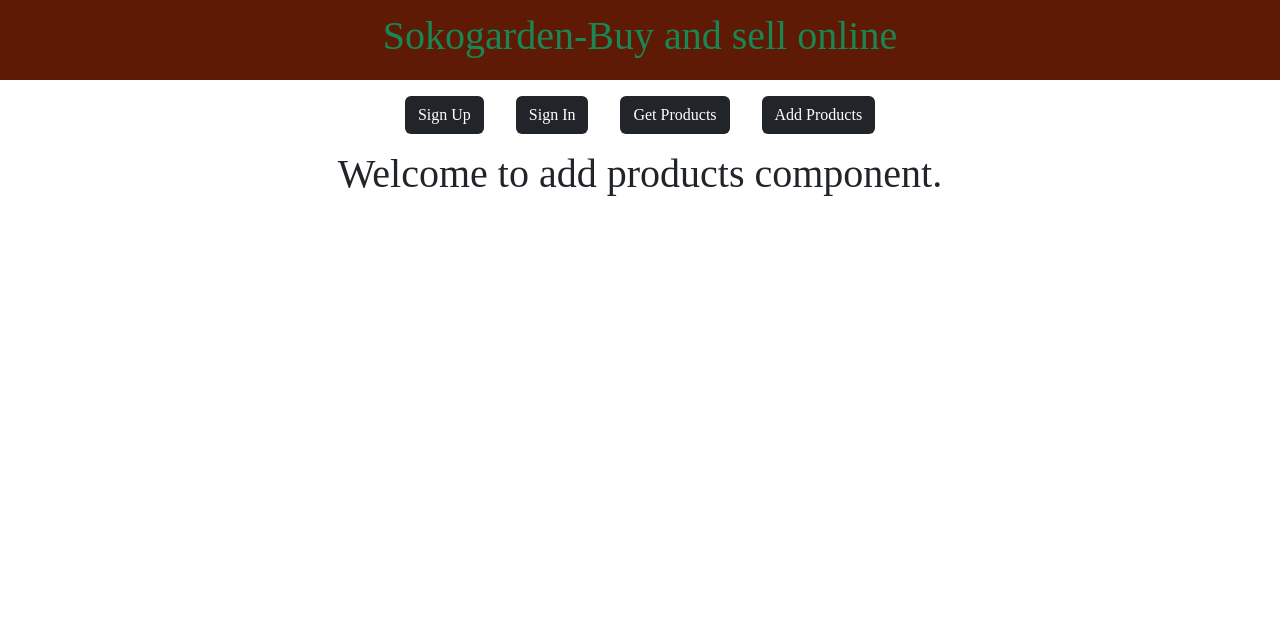
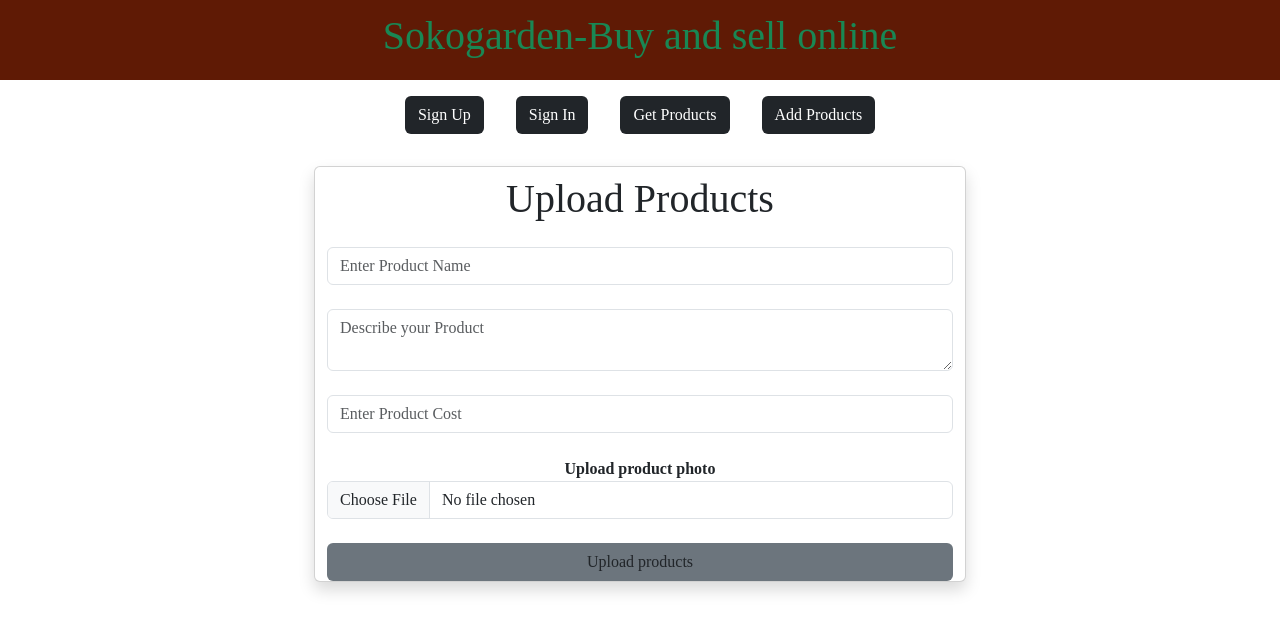
Before and after one commit to Hope-arch-byte/sokogarden_frontend, a React (Create React App) app: page /addproducts in a window 1280 px wide. Shown: the top 632 px of the page. Built offline with nearby package versions, Linux system fonts and the light colour scheme.

Commit message:
sokogarden frontend

```diff
--- a/src/components/AddProducts.jsx
+++ b/src/components/AddProducts.jsx
@@ -1,9 +1,110 @@
-import React from 'react'
+import React, { use, useState } from 'react'
+import axios from 'axios'
 
 const AddProducts = () => {
+  const [product_name,setproduct_name]=useState('')
+  const [product_description,setproduct_description]=useState('')
+  const [product_cost,setproduct_cost]=useState('')
+  const [product_photo,setproduct_photo]=useState('')
+
+  const [loading,setLoading]=useState('')
+  const [success,setSuccess]=useState('')
+  const [error,setError]=useState('')
+
+  const submit = async(e)=>{
+
+    e.preventDefault()
+
+    setLoading('Please wait...')
+
+    try {
+      // FormData below is the form data from insomnia
+      const data=new FormData()
+
+      // whatever is in quotes is what was written in insomnia as the names
+      data.append('product_name',product_name)
+      data.append('product_description',product_description)
+      data.append('product_cost',product_cost)
+      data.append('product_photo',product_photo)
+
+      const response=await axios.post('http://hopegathoni.alwaysdata.net/api/addproducts',data)
+
+      setLoading('')
+
+      setSuccess(response.data.message)
+
+      // below is used to clear all the data in the UI form.
+      setproduct_name('')
+      setproduct_description('')
+      setproduct_cost('')
+      setproduct_photo('')
+
+
+    }
+    catch (error) {
+      setLoading('')
+
+      setError(error.message)
+    }
+  }
+
+
   return (
-    <div>
-        <h1>Welcome to add products component.</h1>
+    <div className='row justify-content-center mt-3'>
+      <div className='col-md-6 card shadow'>
+
+        <h1 className='pt-2'>Upload Products</h1>
+
+        <form action="" onSubmit={submit}>
+          <p className='text-warning'>{loading}</p>
+          <p className='text-success'>{success}</p>
+          <p className='text-danger'>{error}</p>
+
+          <input type="text"
+          placeholder='Enter Product Name'
+          className='form-control'
+          required
+          value={product_name}
+          onChange={(e)=>setproduct_name(e.target.value)}
+          />
+          <br />
+
+          <textarea name="" id=""
+          placeholder='Describe your Product'
+          className='form-control'
+          required
+          value={product_description}
+          onChange={(e)=>setproduct_description(e.target.value)}
+          ></textarea>
+          <br />
+
+          <input type="text"
+          placeholder='Enter Product Cost'
+          className='form-control'
+          required
+          value={product_cost}
+          onChange={(e)=>setproduct_cost(e.target.value)}/>
+          <br />
+
+          <label htmlFor=""><b>Upload product photo</b></label>
+          <br />
+          <input type="file"
+          className='form-control'
+          // accept used to specify the required input type
+          accept='image/*'
+          // .files is used because the input type is a file and an index is used to access the first photo.
+          onChange={(e)=>setproduct_photo(e.target.files[0])}
+          required/>
+          <br />
+
+          <input type="submit"
+          value={'Upload products'}
+          className='btn bg-secondary w-100'/>
+
+        </form>
+
+      </div>
+
     </div>
   )
 }
--- a/src/components/SignIn.jsx
+++ b/src/components/SignIn.jsx
@@ -49,6 +49,9 @@
         setError(response.data.message);
       }
 
+      // for clearing the frontend form after signing in successfully
+      setEmail('')
+      setPassword('')
     }
     catch (error) {
       setLoading('');
--- a/src/components/SignUp.jsx
+++ b/src/components/SignUp.jsx
@@ -40,6 +40,11 @@
 
     setSuccess(response.data.message)
 
+    // used to clear the data in the frontend form
+    setUsername('')
+    setEmail('')
+    setPassword('')
+    setPhone('')
 
     }
     catch (error) {
@@ -107,7 +112,7 @@
         type="submit"
         value={'Sign Up'}
         className='w-100 form-control bg-secondary text-white'
-        required />
+        />
 
         <p>Already have an account?<Link to='/signin'>Sign In</Link></p>
       </form>
```
